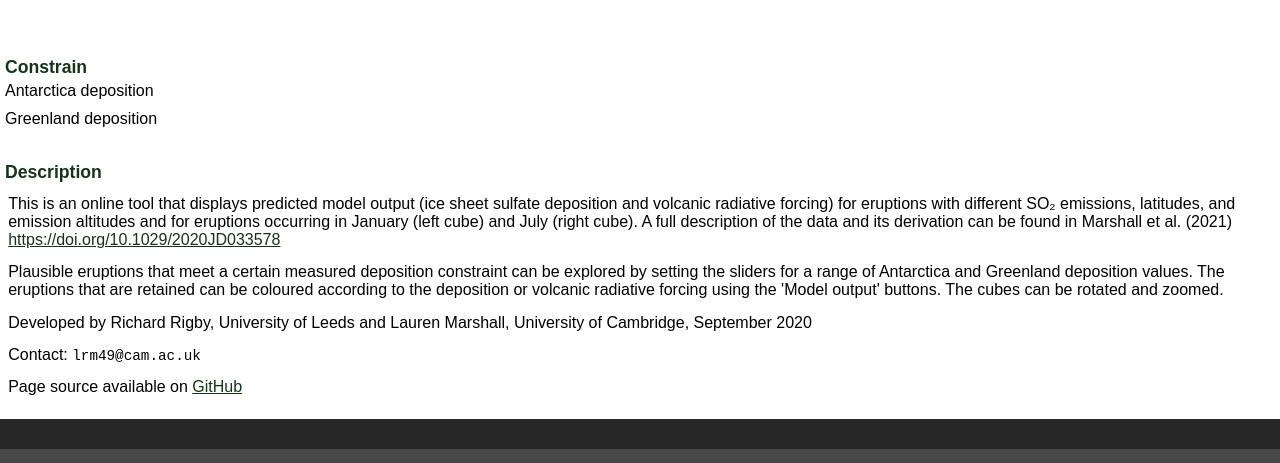
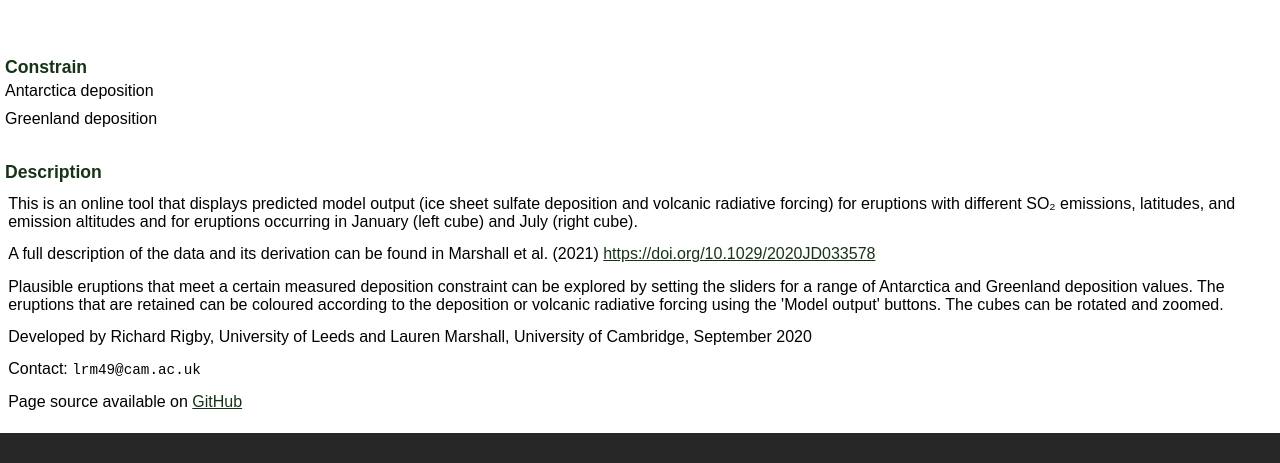
Before and after one commit to cemac/volcanic-forcing-deposition, a plain HTML site: page index.html in a window 1280 px wide. Shown: the part 720-1183 px from the top of the page. Drawn offline with Linux system fonts and the light colour scheme.

Commit message:
Update index.html layout
Move publication link to separate paragraph

```diff
--- a/index.html
+++ b/index.html
@@ -178,9 +178,10 @@
                 (ice sheet sulfate deposition and volcanic radiative forcing)
                 for eruptions with different SO₂ emissions, latitudes, and
                 emission altitudes and for eruptions occurring in January (left
-                cube) and July (right cube). A full description of the data and
-                its derivation can be found in Marshall et al. (2021)
-                <a target="_blank"
+                cube) and July (right cube).
+              </p><p>
+                A full description of the data and its derivation can be found
+                in Marshall et al. (2021) <a target="_blank"
                 href="https://doi.org/10.1029/2020JD033578">https://doi.org/10.1029/2020JD033578</a>
               </p><p>
                 Plausible eruptions that meet a certain measured deposition
```
